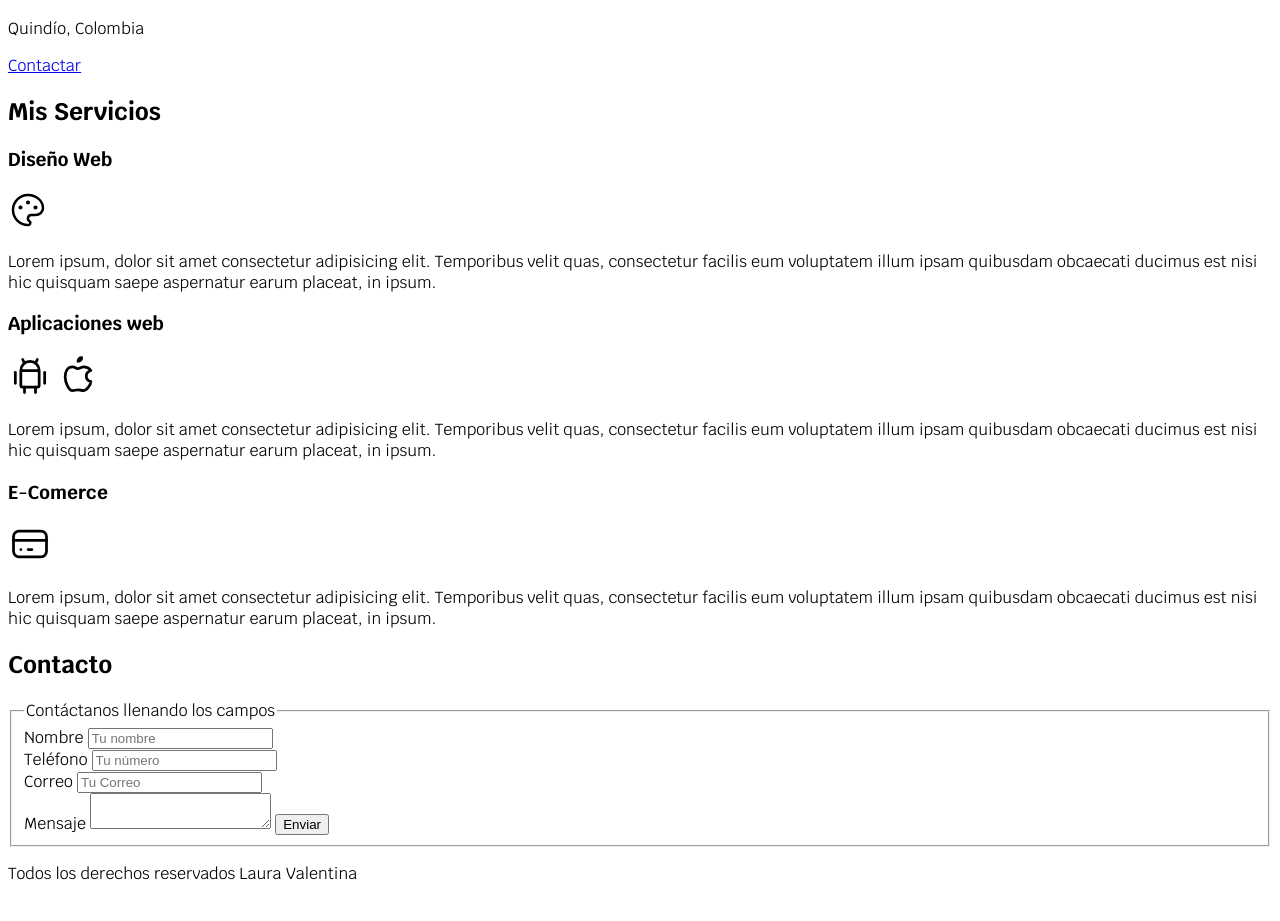
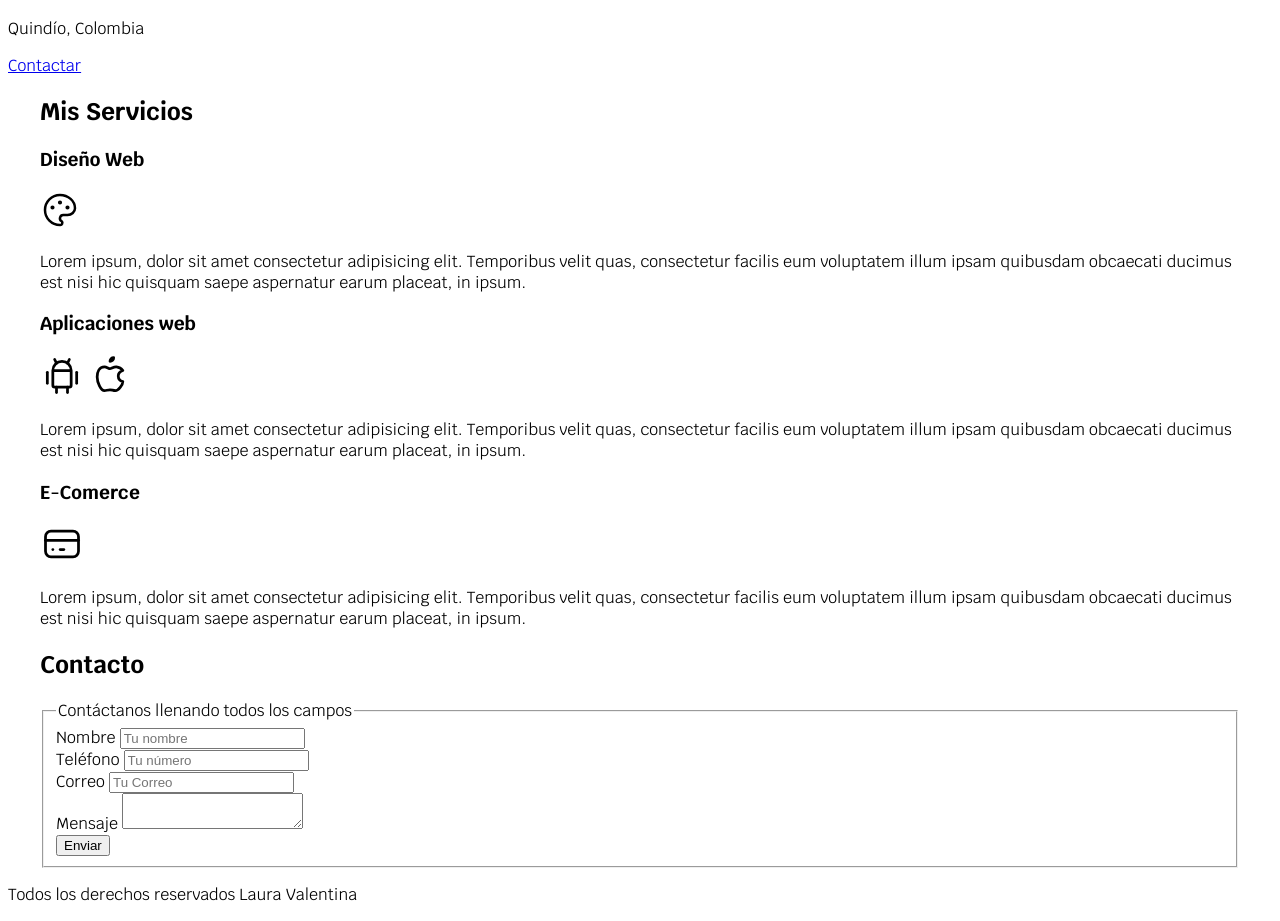
Before and after one commit to lauravvs/freelancer_inicio-2, a plain HTML site: page index.html in a window 1280 px wide. Shown: the part 345-1266 px from the top of the page. Before the commit the page ends 1245 px from the top, so only its background shows below. Drawn offline with Linux system fonts and the light colour scheme.

Commit message:
formulario

```diff
--- a/index.html
+++ b/index.html
@@ -29,11 +29,17 @@
     <a href="justincito.html">Contacto</a>
 </div>
 
+</nav>
 
-</nav>
-<section>
+
+<section class="hero">
+
+    <div class="contenido-hero">
+
         <h2 class="titulo">Diseño y desarrollo
             <span>Freelancer </span> </h2>
+
+            <div class="ubicacion">
                 <link href="https://fonts.googleapis.com/css2?family=Krub:wght@400;700&display=swap" rel="stylesheet">
 
 
@@ -45,16 +51,27 @@
 
                 <p>Quindío, Colombia</p>
 
+            </div>
 
-    <a href="#">Contactar</a>
 
+
+        <a class="boton" href="#">Contactar</a>
+
+
+    </div>
+
+                             <!--SERVICIOSSS-->
 </section>
 
-<main>
+<main class="contenedor sombra">
 
     <h2>Mis Servicios</h2>
-    <section>
+
+<div class="servicios">
+
+    <section class="servicio">
         <h3>Diseño Web</h3>
+<div class="iconos">
         <svg xmlns="http://www.w3.org/2000/svg" class="icon icon-tabler icon-tabler-palette" width="40" height="40" viewBox="0 0 24 24" stroke-width="1.5" stroke="#000000" fill="none" stroke-linecap="round" stroke-linejoin="round">
             <path stroke="none" d="M0 0h24v24H0z" fill="none"/>
             <path d="M12 21a9 9 0 1 1 0 -18a9 8 0 0 1 9 8a4.5 4 0 0 1 -4.5 4h-2.5a2 2 0 0 0 -1 3.75a1.3 1.3 0 0 1 -1 2.25" />
@@ -62,12 +79,14 @@
             <circle cx="12" cy="7.5" r=".5" fill="currentColor" />
             <circle cx="16.5" cy="10.5" r=".5" fill="currentColor" />
           </svg>
+        </div>
 
         <p>Lorem ipsum, dolor sit amet consectetur adipisicing elit. Temporibus velit quas, consectetur facilis eum voluptatem illum ipsam quibusdam obcaecati ducimus est nisi hic quisquam saepe aspernatur earum placeat, in ipsum.</p>
     </section>
 
-    <section>
+    <section class="servicio">
     <h3>Aplicaciones web</h3>
+    <div class="iconos">
         <svg xmlns="http://www.w3.org/2000/svg" class="icon icon-tabler icon-tabler-brand-android" width="44" height="44" viewBox="0 0 24 24" stroke-width="1.5" stroke="currentColor" fill="none" stroke-linecap="round" stroke-linejoin="round">
         <path stroke="none" d="M0 0h24v24H0z" fill="none"/>
         <line x1="4" y1="10" x2="4" y2="16" />
@@ -84,11 +103,14 @@
         <path d="M12 4a2 2 0 0 0 2 -2a2 2 0 0 0 -2 2" />
       </svg>
 
+    </div>
+
     <p>Lorem ipsum, dolor sit amet consectetur adipisicing elit. Temporibus velit quas, consectetur facilis eum voluptatem illum ipsam quibusdam obcaecati ducimus est nisi hic quisquam saepe aspernatur earum placeat, in ipsum.</p>
 </section>
 
-<section>
+<section class="servicio">
     <h3>E-Comerce </h3>
+<div class="iconos">
     <svg xmlns="http://www.w3.org/2000/svg" class="icon icon-tabler icon-tabler-credit-card" width="44" height="44" viewBox="0 0 24 24" stroke-width="1.5" stroke="currentColor" fill="none" stroke-linecap="round" stroke-linejoin="round">
         <path stroke="none" d="M0 0h24v24H0z" fill="none"/>
         <rect x="3" y="5" width="18" height="14" rx="3" />
@@ -97,37 +119,48 @@
         <line x1="11" y1="15" x2="13" y2="15" />
       </svg>
 
+</div>
+
 
 <p>Lorem ipsum, dolor sit amet consectetur adipisicing elit. Temporibus velit quas, consectetur facilis eum voluptatem illum ipsam quibusdam obcaecati ducimus est nisi hic quisquam saepe aspernatur earum placeat, in ipsum.</p>
 </section>
 
+</div>
+                                     <!--SERVICIOSSSSS-->
 
 
-</main>
+
 <section>
     <h2>Contacto</h2>
-    <form>
+    <form class="formulario">
 <fieldset>
-    <legend>Contáctanos llenando los campos</legend>
-<div>
+    <legend>Contáctanos llenando todos los campos</legend>
+
+<div class="contenedor-campos">
+
+        <div class="campo">
             <label for="Nombre">Nombre</label>
-    <input type="text" placeholder="Tu nombre">
+            <input class="input-text" type="text" placeholder="Tu nombre">
         </div>
 
-<div>
+        <div class="campo">
             <label for="">Teléfono</label>
-    <input type="tel" placeholder="Tu número">
+            <input class="input-text" type="tel" placeholder="Tu número">
         </div>
 
-<div>
+        <div class="campo">
             <label for="">Correo</label>
-    <input type="email" placeholder="Tu Correo">
+            <input class="input-text" type="email" placeholder="Tu Correo">
         </div>
 
-    <div>
+        <div class="campo">
                 <label for="texto">Mensaje</label>
-        <textarea></textarea>
-        <input type="submit" value="Enviar">
+                <textarea class="input-text"> </textarea>
+</div>
+                      <!--CONTENEDOR-CAMPOS-->
+<div class="alinear-derecha flex">
+
+     <input class="boton" type="submit" value="Enviar">
 </div>
 
 
@@ -138,6 +171,8 @@
 </form>
 </section>
 
+</main>
+
 <footer>
     <p>Todos los derechos reservados Laura Valentina </p>
 </footer>
```
Lines whose indentation alone changed are shown as unchanged.
